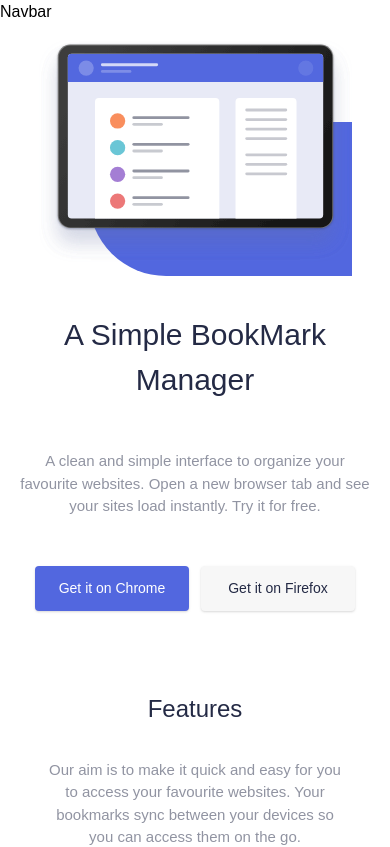
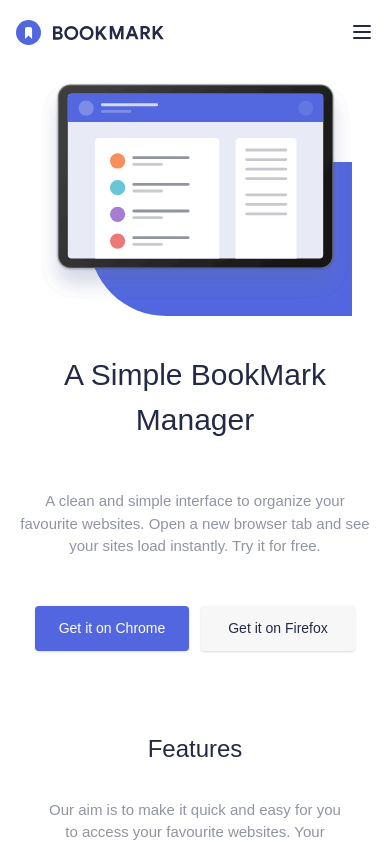
Before and after one commit to epalacio/portfolio-bookmark-lp, a React (Create React App) app: page / in a window 390 px wide. Shown: the top 847 px of the page. Built offline with nearby package versions, Linux system fonts and the light colour scheme.

Commit message:
headless UI used for navbar animation/transition

```diff
--- a/package.json
+++ b/package.json
@@ -4,6 +4,7 @@
   "private": true,
   "dependencies": {
     "@craco/craco": "^6.3.0",
+    "@headlessui/react": "^1.4.1",
     "@testing-library/jest-dom": "^5.11.4",
     "@testing-library/react": "^11.1.0",
     "@testing-library/user-event": "^12.1.10",
--- a/src/components/Navbar.jsx
+++ b/src/components/Navbar.jsx
@@ -1,7 +1,109 @@
+import React, { useState } from 'react';
+import { Transition } from '@headlessui/react';
+
+import navLogo from '../img/logo-bookmark.svg'
+import fbIcon from '../img/icon-facebook.svg'
+import twIcon from '../img/icon-twitter.svg'
+
 const Navbar = () => {
-    return (
-        <div>Navbar</div>
-     );
+  const [isOpen, setIsOpen] = useState(false);
+
+  return (
+    <div>
+      <nav className='relative'>
+        <div className='max-w-7xl mx-auto px-4'>
+          <div className='flex items-center justify-between h-16'>
+            <div className='flex items-center w-full justify-between'>
+              <div className='flex-shrink-0'>
+                <img src={navLogo} alt='Company Logo and Bookmark word'/>
+              </div>
+              <div className='hidden md:block'>
+                <div className='ml-10 flex items-baseline space-x-4'>
+                  <a href='/' className='text-valhalla hover:text-carnation px-3 py-2 text-textCTA'>FEATURES</a>
+                  <a href='/' className='text-valhalla hover:text-carnation px-3 py-2 text-textCTA'>PRICING</a>
+                  <a href='/' className='text-valhalla hover:text-carnation px-3 py-2 text-textCTA'>CONTACT</a>
+                  <a href='/' className='text-white hover:text-carnation bg-carnation hover:bg-white px-3 py-2 rounded-md text-textCTA border-2 border-transparent hover:border-carnation'>LOGIN</a>
+                </div>
+              </div>
+            </div>
+            <div className='-mr-2 flex md:hidden'>
+              <button
+                onClick={() => setIsOpen(!isOpen)}
+                type='button'
+                className='inline-flex items-center justify-center p-2 rounded-md text-valhalla hover:text-carnation'
+                aria-controls='mobile-menu'
+                aria-expanded='false'
+              >
+                <span className='sr-only'>Open main menu</span>
+                {!isOpen ? (
+                  <svg
+                    className='block h-6 w-6'
+                    xmlns='http://www.w3.org/2000/svg'
+                    fill='none'
+                    viewBox='0 0 24 24'
+                    stroke='currentColor'
+                    aria-hidden='true'
+                  >
+                    <path
+                      strokeLinecap='round'
+                      strokeLinejoin='round'
+                      strokeWidth='2'
+                      d='M4 6h16M4 12h16M4 18h16'
+                    />
+                  </svg>
+                ) : (
+                  <svg
+                    className='block h-6 w-6'
+                    xmlns='http://www.w3.org/2000/svg'
+                    fill='none'
+                    viewBox='0 0 24 24'
+                    stroke='currentColor'
+                    aria-hidden='true'
+                  >
+                    <path
+                      strokeLinecap='round'
+                      strokeLinejoin='round'
+                      strokeWidth='2'
+                      d='M6 18L18 6M6 6l12 12'
+                    />
+                  </svg>
+                )}
+              </button>
+            </div>
+          </div>
+        </div>
+
+        <Transition
+          show={isOpen}
+          enter='transition ease-out duration-100 transform'
+          enterFrom='opacity-0 scale-95'
+          enterTo='opacity-100 scale-100'
+          leave='transition ease-in duration-75 transform'
+          leaveFrom='opacity-100 scale-100'
+          leaveTo='opacity-0 scale-95'
+          className='absolute z-10 w-full bg-valhalla opacity-90 h-screen'
+        >
+          {(ref) => (
+            <div className='md:hidden flex flex-col justify-between' id='mobile-menu' style={{'min-height': '90%'}}>
+              <div ref={ref} className='pt-2 pb-3 divide-y-1 divide-graySuit text-center'>
+                <a href='/' className='text-white hover:text-carnation active:text-carnation block px-3 py-2 text-textDesktop'>FEATURES</a>
+                <a href='/' className='text-white hover:text-carnation active:text-carnation block px-3 py-2 text-textDesktop'>PRICING</a>
+                <a href='/' className='text-white hover:text-carnation active:text-carnation block px-3 py-2 text-textDesktop'>CONTACT</a>
+                <div className='block px-3 py-2 w-full'>
+                    <a href='/' className='text-white hover:text-carnation active:text-carnation block px-3 py-2 text-textDesktop rounded border-2 border-white hover:border-carnation w-11/12 mx-auto'>LOGIN</a>
+                </div>
+              </div>
+              <div className='flex justify-center'>
+                <img className='m-4' src={fbIcon} alt='facebook icon' />
+                <img className='m-4' src={twIcon} alt='twitter icon' />
+              </div>
+            </div>
+
+          )}
+        </Transition>
+      </nav>
+    </div>
+  );
 }
 
 export default Navbar;
--- a/tailwind.config.js
+++ b/tailwind.config.js
@@ -46,6 +46,9 @@ module.exports = {
       },
       zIndex: {
         '-10': '-10',
+      },
+      divideWidth: {
+        '1': '1px'
       }
     }
   },
```
Also changed, not shown: src/img/logo-bookmark.svg (added), 1 other file (tests, documents, lock files or other folders).
